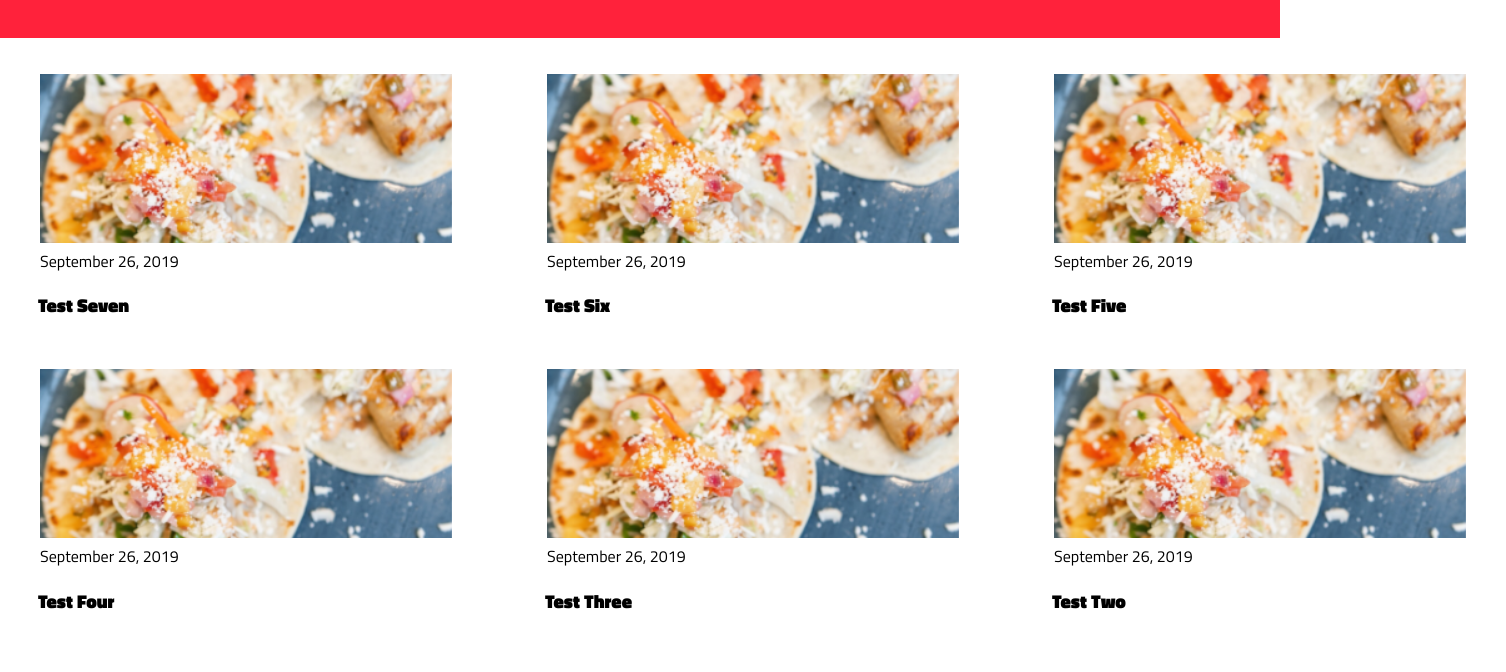
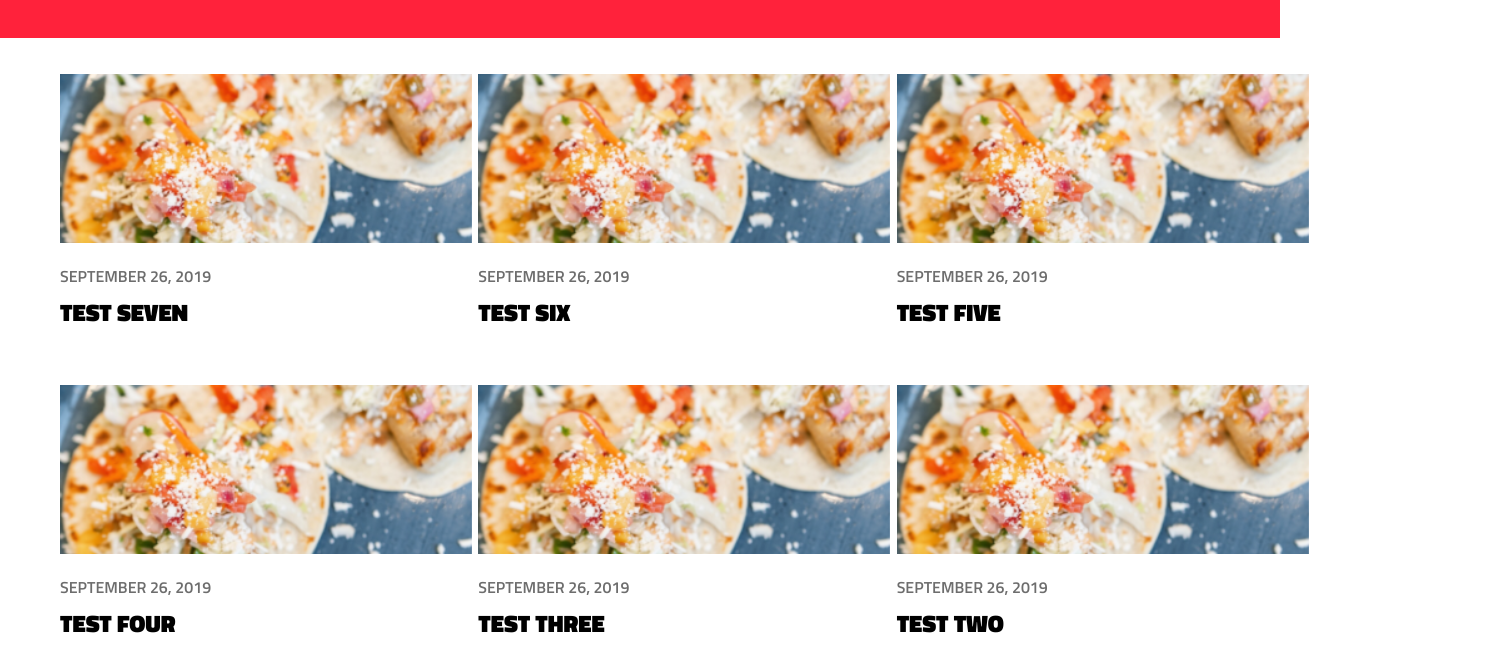
Before and after one commit to evanmpollack/interview-quiz, a plain HTML site: page index.html in a window 1280 px wide. Shown: the part 250-922 px from the top of the page, 1506 px wide, since content can reach past the window. Before the commit the page ends 884 px from the top, so only its background shows below. Drawn offline with Linux system fonts and the light colour scheme.

Commit message:
grid styles

```diff
--- a/style.css
+++ b/style.css
@@ -49,14 +49,17 @@ section{
 }
 
 .grid-container{
-    margin-top: 20px;
+    margin: 20px;
     display: grid;
-    grid-template-columns: 1fr 1fr 1fr;
+    grid-template-columns: minmax(0, 1fr) minmax(0, 1fr) minmax(0, 1fr);
     grid-gap: 15px;
 }
 
 .grid-item h3{
-    margin-left: 38px;
+    margin-left: 40px;
+    margin-top: -10px;
+    font-size: x-large;
+    text-transform: uppercase;
 }
 
 .grid-item a{
@@ -65,8 +68,15 @@ section{
     text-decoration: none;
 }
 
-.grid-item{
+.grid-item figcaption{
+    color: #6d6d6d;
+    font-weight: 600;
+    margin-top: 15px;
+    text-transform: uppercase;
+}
 
+.grid-item:hover{
+    background-color: lightgrey;
 }
 
 #order{
```
